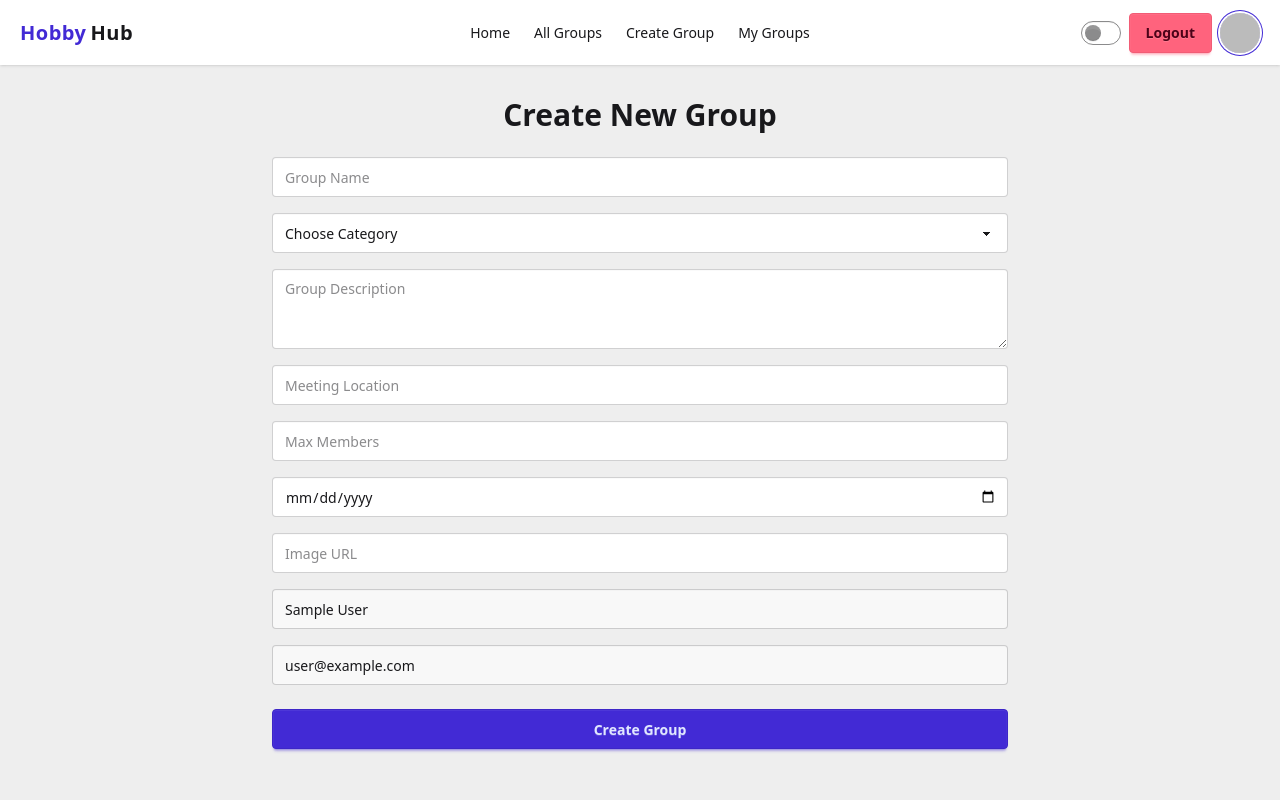
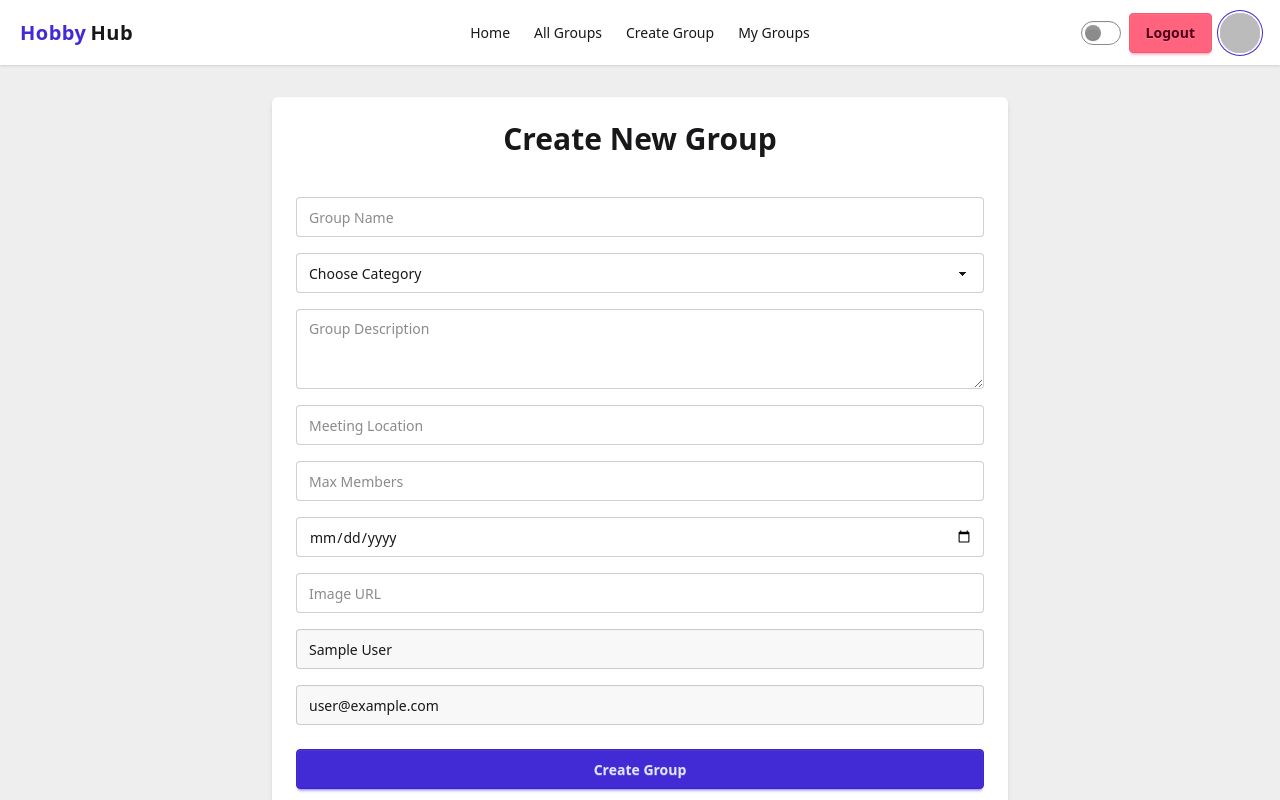
Before and after one commit to web-developer-belal/hobby-hub, a React (Vite) app: page /createGroup in a window 1280 px wide. Shown: the top 800 px of the page. Built offline with nearby package versions, Linux system fonts and the light colour scheme; no server answers; sample sign-in values are in the browser's storage.

Commit message:
Create and update group page desing has been updated

```diff
--- a/src/pages/CreateGroup.jsx
+++ b/src/pages/CreateGroup.jsx
@@ -23,7 +23,7 @@ const CreateGroup = () => {
         if (data.insertedId) {
           toast.success("Group Created Successfully!");
           form.reset();
-        }else{
+        } else {
           toast.error("Something wen'\t wrong.");
         }
       });
@@ -31,8 +31,12 @@ const CreateGroup = () => {
 
   return (
     <div className="max-w-3xl mx-auto px-4 py-8">
-      <h2 className="text-3xl font-bold mb-6 text-center">Create New Group</h2>
-      <form onSubmit={handleSubmit} className="grid grid-cols-1 gap-4">
+
+      <form
+        onSubmit={handleSubmit}
+        className="grid grid-cols-1 gap-4 shadow-md p-3 md:p-6 rounded-md bg-base-100"
+      >
+        <h2 className="text-3xl font-bold mb-6 text-center">Create New Group</h2>
         <input
           type="text"
           name="groupName"
--- a/src/pages/UpdateGroup.jsx
+++ b/src/pages/UpdateGroup.jsx
@@ -32,8 +32,11 @@ const UpdateGroup = () => {
 
   return (
     <div className="max-w-3xl mx-auto px-4 py-8">
-      <h2 className="text-3xl font-bold mb-6 text-center">Update Group</h2>
-      <form onSubmit={handleUpdate} className="grid grid-cols-1 gap-4">
+
+      <form onSubmit={handleUpdate} className="grid grid-cols-1 gap-4 p-3 md:p-6 rounded-md bg-base-100"
+      >
+            <h2 className="text-3xl font-bold mb-6 text-center">Update Group</h2>
+
         <input
           type="text"
           name="groupName"
```
